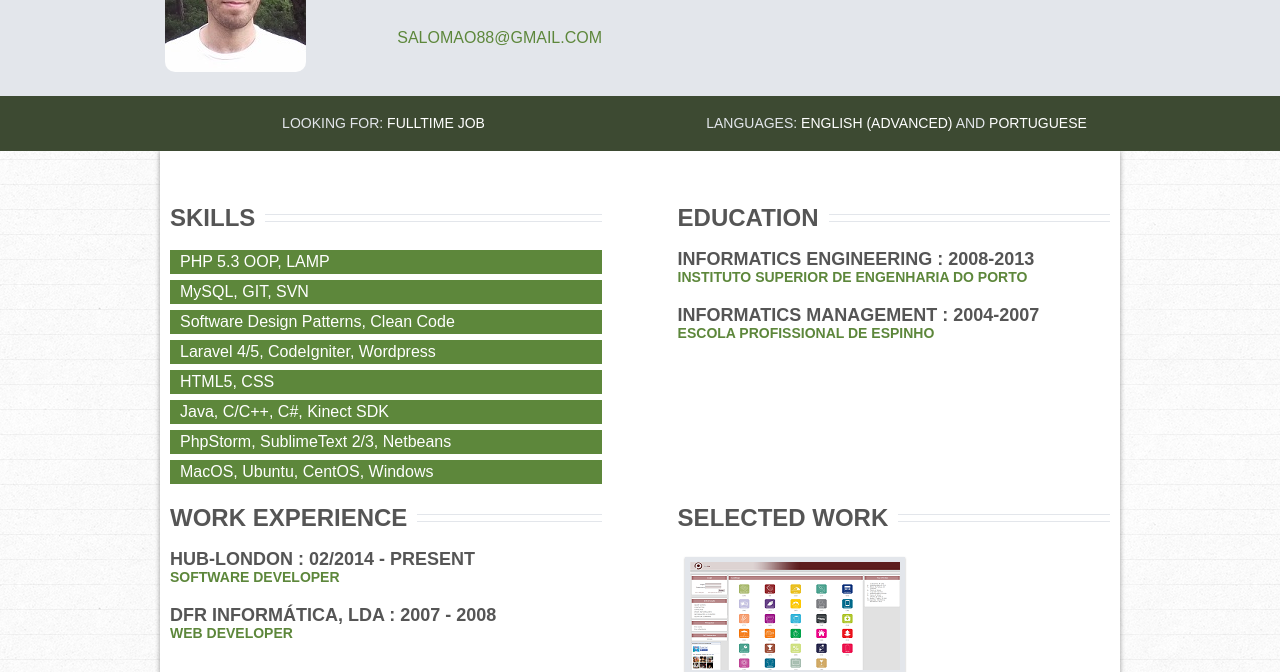
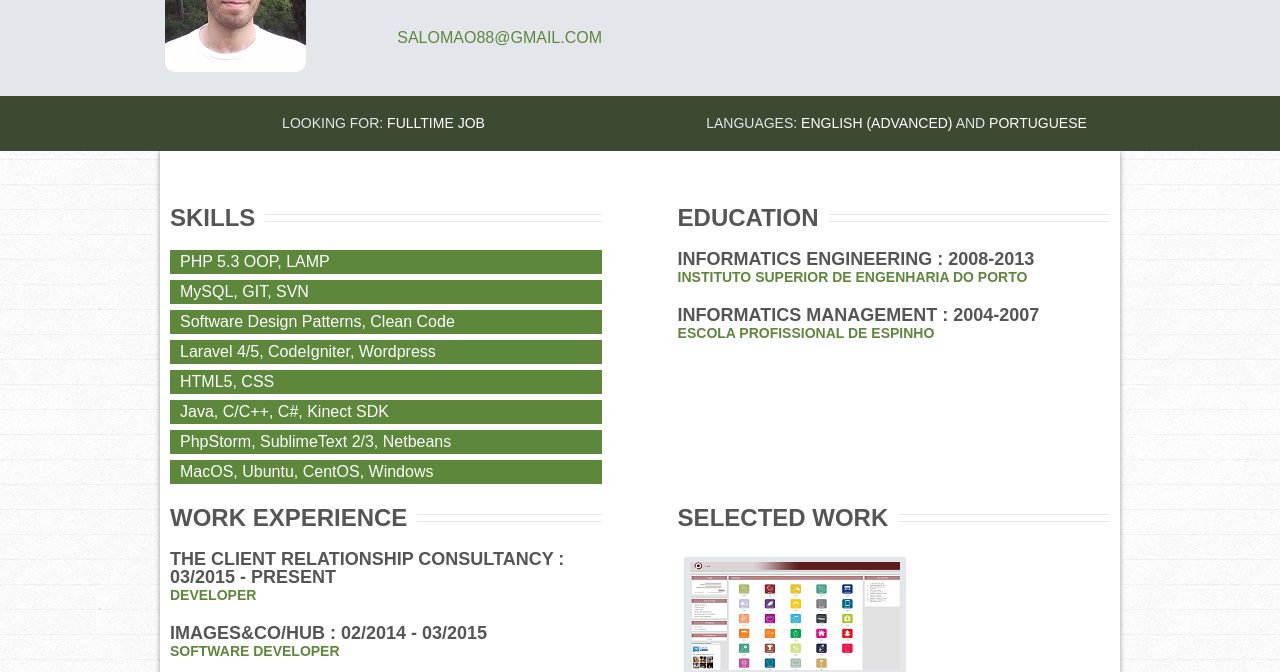
Before and after one commit to salomao-rodrigues/salomao-rodrigues.github.io, a plain HTML site: page index.html in a window 1280 px wide. Shown: the part 126-798 px from the top of the page. Drawn offline with Linux system fonts and the light colour scheme.

Commit message:
Update Work Experience

```diff
--- a/index.html
+++ b/index.html
@@ -122,7 +122,11 @@
                     <div class="clearfix"></div>
                 </div>
                 <hgroup>
-                    <h2>HUB-London : 02/2014 - Present</h2>
+                    <h2>The Client Relationship Consultancy : 03/2015 - Present</h2>
+                    <h4>Developer</h4>
+                </hgroup>
+                <hgroup>
+                    <h2>IMAGES&amp;Co/HUB : 02/2014 - 03/2015</h2>
                     <h4>Software Developer</h4>
                 </hgroup>
                 <hgroup>
```
